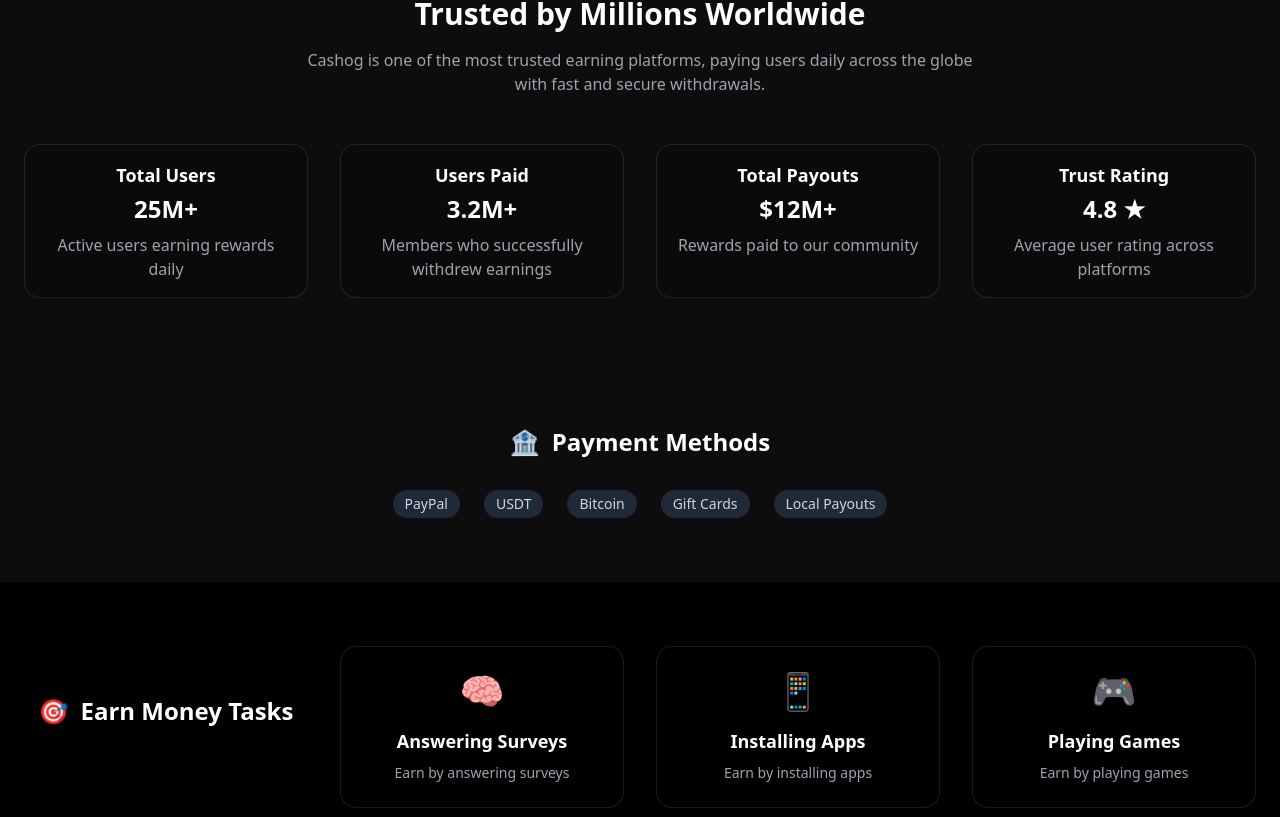
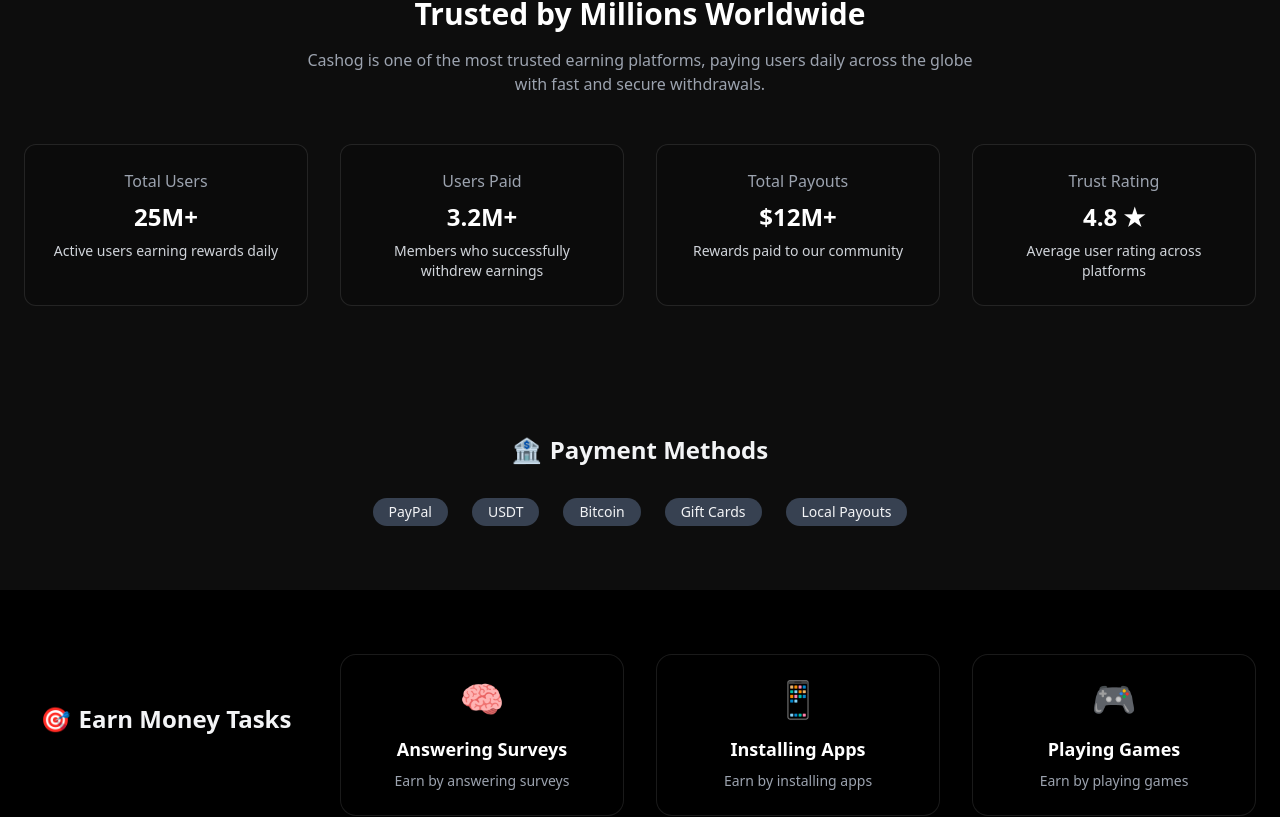
Before and after one commit to tool63/cashin, a Next.js app: page / in a window 1280 px wide. Shown: the part 1603-2420 px from the top of the page. Built offline with nearby package versions, Linux system fonts and the light colour scheme.

Commit message:
Update SmallComponents.tsx

```diff
--- a/components/SmallComponents.tsx
+++ b/components/SmallComponents.tsx
@@ -1,64 +1,65 @@
 "use client"
 
-import React from "react"
-
-/* ---------- SECTION TITLE ---------- */
-export function SectionTitle({ icon, text }: { icon: string; text: string }) {
-  return (
-    <div className="mb-8 flex items-center justify-center gap-3 text-2xl font-bold text-gray-900 dark:text-white">
-      <span>{icon}</span>
-      <span>{text}</span>
-    </div>
-  )
-}
+import { ReactNode } from "react"
 
 /* ---------- STAT COMPONENT ---------- */
-export function Stat({
-  title,
-  value,
-  description,
-}: {
+interface StatProps {
   title: string
   value: string
   description?: string
-}) {
+}
+
+export const Stat = ({ title, value, description }: StatProps) => {
   return (
-    <div className="text-center p-4 bg-white/5 dark:bg-black/20 border border-black/10 dark:border-white/10 rounded-2xl">
-      <h3 className="text-lg font-semibold">{title}</h3>
-      <p className="text-2xl font-bold mt-1">{value}</p>
-      {description && (
-        <p className="text-gray-600 dark:text-gray-400 mt-2">{description}</p>
-      )}
+    <div className="bg-white/5 dark:bg-black/10 border border-black/10 dark:border-white/10 rounded-xl p-6 flex flex-col items-center text-center">
+      <p className="text-gray-500 dark:text-gray-400">{title}</p>
+      <h3 className="text-2xl font-bold my-2">{value}</h3>
+      {description && <p className="text-gray-600 dark:text-gray-300 text-sm">{description}</p>}
     </div>
   )
 }
 
 /* ---------- BADGE COMPONENT ---------- */
-export function Badge({ children }: { children: React.ReactNode }) {
+interface BadgeProps {
+  children: ReactNode
+}
+
+export const Badge = ({ children }: BadgeProps) => {
   return (
-    <span className="px-3 py-1 rounded-full bg-gray-200 dark:bg-gray-800 text-sm font-medium">
+    <span className="px-4 py-1 rounded-full bg-gray-200 dark:bg-gray-700 text-gray-800 dark:text-gray-100 font-medium text-sm">
       {children}
     </span>
   )
 }
 
 /* ---------- FEATURE COMPONENT ---------- */
-export function Feature({
-  icon,
-  title,
-  description,
-}: {
-  icon: React.ReactNode
+interface FeatureProps {
+  icon: ReactNode
   title: string
   description?: string
-}) {
+}
+
+export const Feature = ({ icon, title, description }: FeatureProps) => {
   return (
-    <div className="bg-white/5 dark:bg-black/20 border border-black/10 dark:border-white/10 rounded-2xl p-6 text-center flex flex-col items-center justify-center">
-      <div className="text-5xl mb-4">{icon}</div>
+    <div className="bg-white/5 dark:bg-black/10 border border-black/10 dark:border-white/10 rounded-xl p-6 text-center flex flex-col items-center">
+      <div className="text-4xl mb-4">{icon}</div>
       <h3 className="text-lg font-semibold">{title}</h3>
-      {description && (
-        <p className="text-gray-600 dark:text-gray-400 text-sm mt-2">{description}</p>
-      )}
+      {description && <p className="mt-2 text-gray-600 dark:text-gray-400 text-sm">{description}</p>}
     </div>
   )
 }
+
+/* ---------- SECTION TITLE COMPONENT ---------- */
+interface SectionTitleProps {
+  icon: string
+  text: string
+}
+
+export const SectionTitle = ({ icon, text }: SectionTitleProps) => {
+  return (
+    <div className="flex items-center justify-center gap-2 mb-8 text-2xl font-bold text-gray-900 dark:text-gray-100">
+      <span>{icon}</span>
+      <span>{text}</span>
+    </div>
+  )
+}
```
